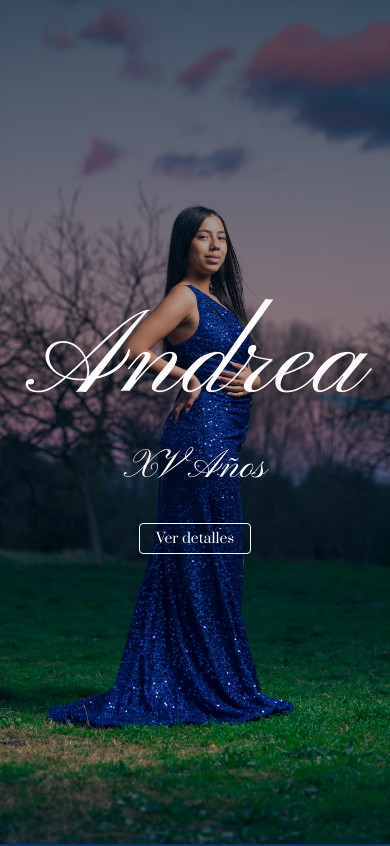
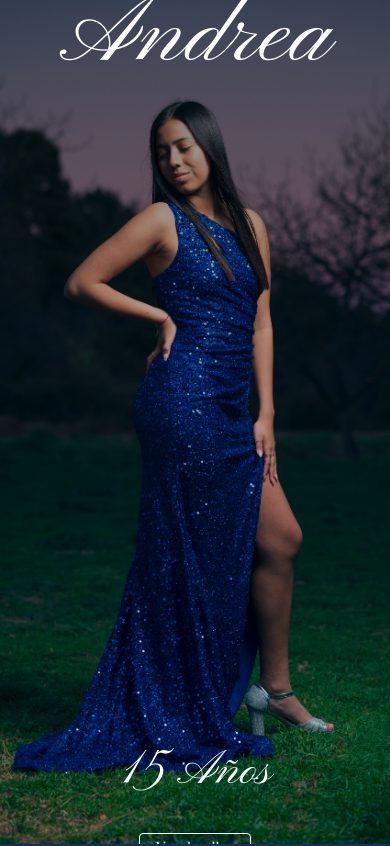
Before and after one commit to AlejandroBermudez90s/Andrea-15, a React (Vite) app: page /#atrapado in a window 390 px wide. Shown: the top 846 px of the page. Built offline with nearby package versions, Linux system fonts and the light colour scheme; a web font is replaced by a local one.

Commit message:
actualizado 2

```diff
--- a/src/componentes/Cabecera/Cabecera.css
+++ b/src/componentes/Cabecera/Cabecera.css
@@ -1,10 +1,18 @@
+.texto{
+	margin-bottom: 12em;
+}
+
+.boton{
+	margin-top: 28em;
+}
+
 .cabecera {
 	width: 100vw;
 	height: 100vh;
 	background-color: rgb(0, 23, 61) !important;
 
 	background-image: linear-gradient(rgba(0, 0, 0, 0.5), rgba(0, 0, 0, 0)),
-		url('/src/assets/portada.webp');
+		url('/src/assets/portada.jfif');
 	background-size: cover;
 	background-position: center;
 	background-repeat: no-repeat;
@@ -33,6 +41,7 @@
 	font-weight: 400;
 	font-style: normal;
 	font-size: 3.5em !important;
+	margin-top: 0em;
 }
 
 .btn-outline-light {
@@ -61,14 +70,14 @@
 		font-family: "Pinyon Script", cursive;
 		font-weight: 400;
 		font-style: normal;
-		font-size: 7.5em !important;
+		font-size: 6em !important;
 	}
 
 	.andrea2 {
 		font-family: "Pinyon Script";
 		font-weight: 400;
 		font-style: normal;
-		font-size: 2.5em !important;
+		font-size: 3em !important;
 	}
 }
 
--- a/src/componentes/Cabecera/Cabecera.jsx
+++ b/src/componentes/Cabecera/Cabecera.jsx
@@ -3,14 +3,18 @@ import './Cabecera.css'
 const Cabecera = () => {
 
 	return (
-		<div>
-			<h1 className="andrea">Andrea</h1>
-			<h2 className="andrea2">XV Años</h2>
+		<>
+			<div className="texto">
+				<h1 className="andrea">Andrea</h1>
 
-			<a href="#detalles" className="btn btn-outline-light btn-sm mt-4 px-3 shadow-sm">
-				Ver detalles
-			</a>
-		</div>
+			</div>
+			<div className='boton'>
+				<h2 className="andrea2">15 Años</h2>
+				<a href="#detalles" className="btn btn-outline-light btn-sm mt-4 px-3 shadow-sm">
+					Ver detalles
+				</a>
+			</div>
+		</>
 	)
 }
 
```
Also changed, not shown: src/assets/portada.jfif (added).
